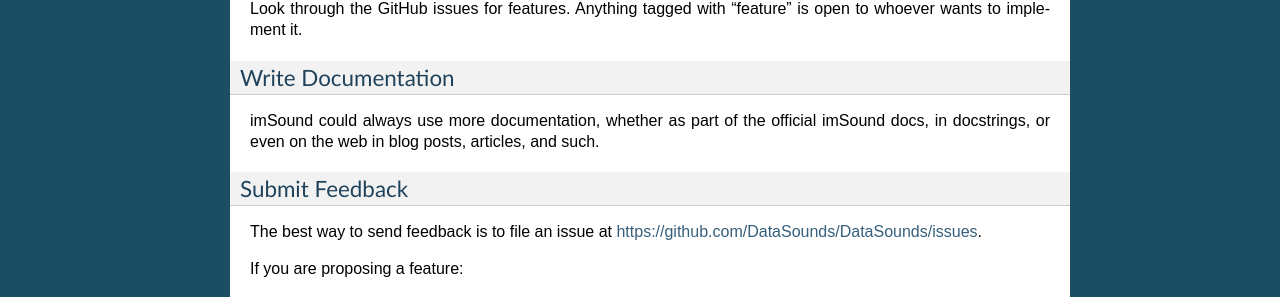
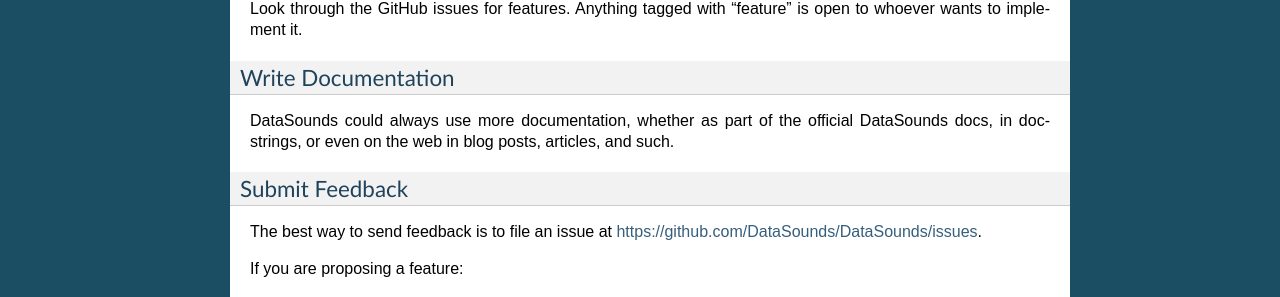
Before and after one commit to DataSounds/DataSounds, a Sphinx documentation site: the page built from docs/contributing.rst, in a window 1280 px wide. Shown: the part 595-892 px from the top of the page. Built offline with Sphinx 7.4.7, drawn with Linux system fonts in a browser that asks for light colours.

Commit message:
fix project name

```diff
--- a/docs/contributing.rst
+++ b/docs/contributing.rst
@@ -36,8 +36,8 @@
 Write Documentation
 ~~~~~~~~~~~~~~~~~~~
 
-imSound could always use more documentation, whether as part of the
-official imSound docs, in docstrings, or even on the web in blog posts,
+DataSounds could always use more documentation, whether as part of the
+official DataSounds docs, in docstrings, or even on the web in blog posts,
 articles, and such.
 
 Submit Feedback
```
